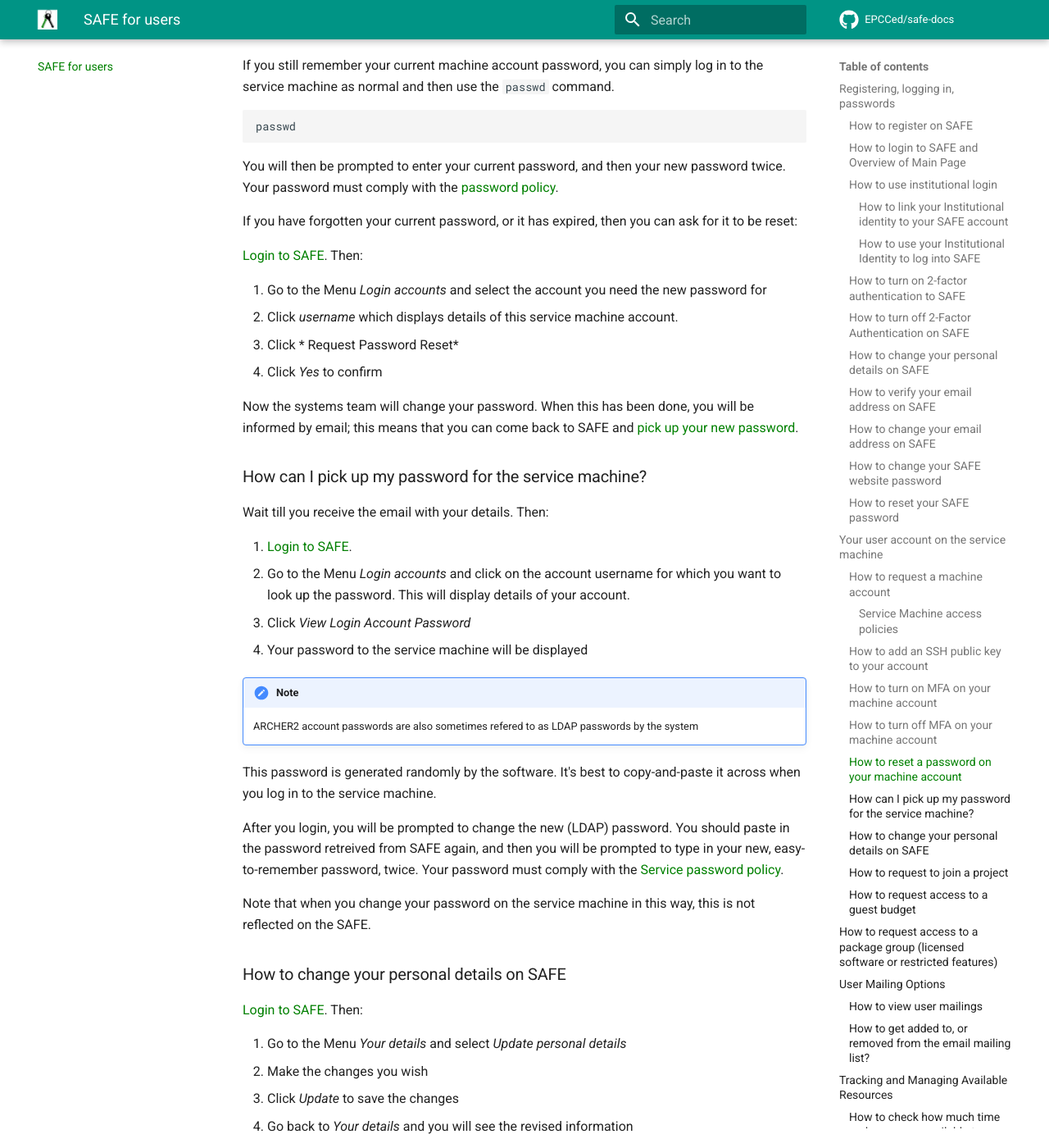
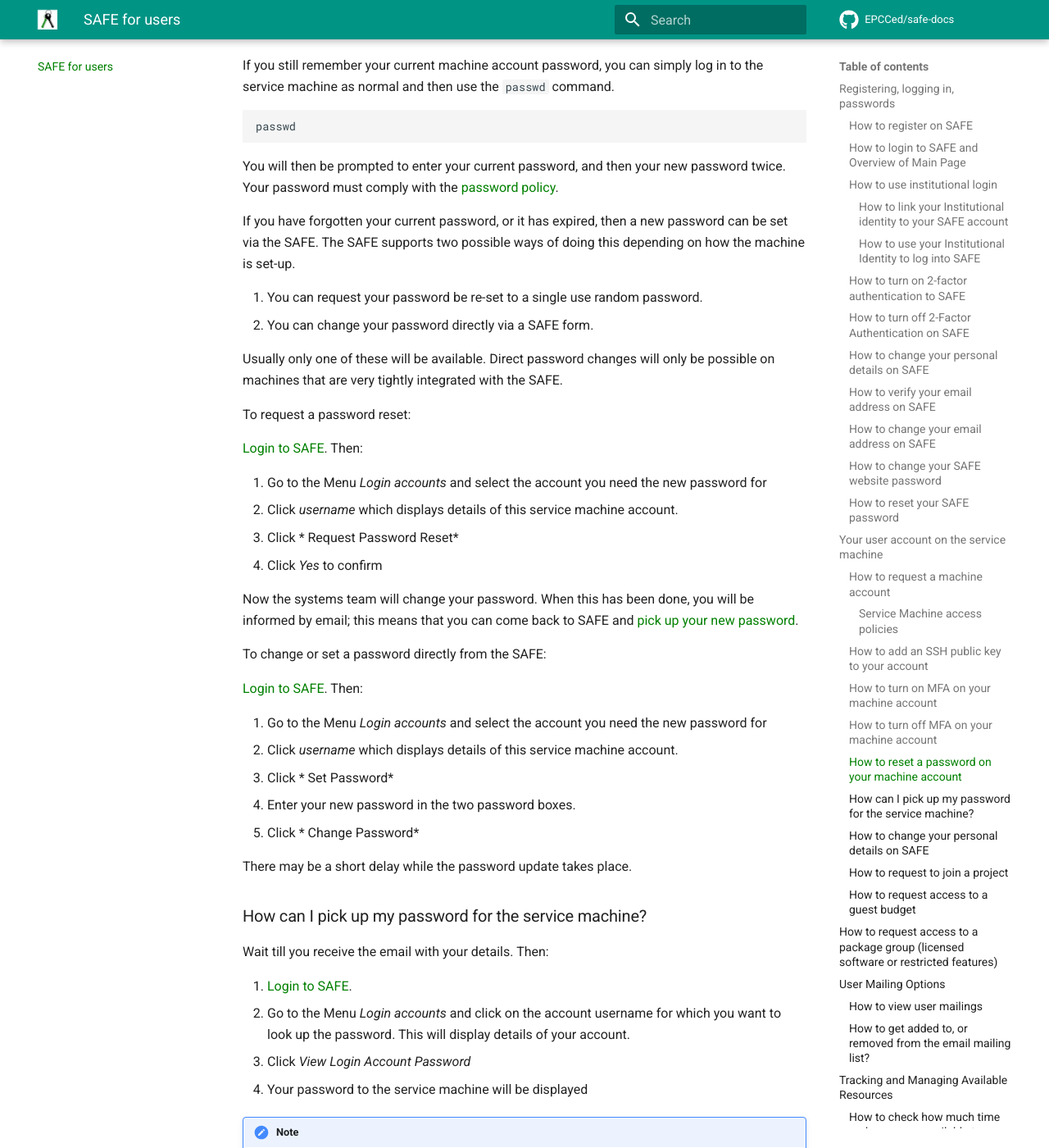
Before and after one commit to EPCCed/safe-docs, an MkDocs documentation site: the page built from docs/safe-for-users.md, in a window 1280 px wide and 1400 px high, scrolled down 7487 px. Shown: the whole window at 82% size. Built offline with MkDocs 1.6.1 and Material for MkDocs 9.7.7, drawn with Linux system fonts in a browser that asks for light colours; comment, search, counter and statistics services are not loaded; some of the changed text lies outside the part shown.

Commit message:
password mode updates

```diff
--- a/docs/safe-for-users.md
+++ b/docs/safe-for-users.md
@@ -208,8 +208,7 @@ appropriate button.  When you do this, you will be sent an  acknowledgment by em
 
 Now you have to wait for your PI or project manager to accept your request to register. When
 this has happened, the systems team are prompted to create your account on the service machine.
-Once this has been done, you will be sent an email. You can then
-[pick up your password](#getpass) for the service machine from your SAFE account.
+Once this has been done, you will be sent an email. If the service machine is configured to use passwords you can then [pick up your password](#getpass) for the service machine from your SAFE account.
 
 ### <a id="addssh"></a> How to add an SSH public key to your account
 
@@ -271,7 +270,14 @@ passwd
 You will then be prompted to enter your current password, and then your new password twice.
 Your password must comply with the [password policy](https://www.archer2.ac.uk/about/policies/passwords_usernames).
 
-If you have forgotten your current password, or it has expired, then you can ask for it to be reset:
+If you have forgotten your current password, or it has expired, then a new password can be set via the SAFE. The SAFE supports two possible ways of doing this depending on how the machine is set-up.
+
+ 1. You can request your password be re-set to a single use random password.
+ 2. You can change your password directly via a SAFE form.
+
+Usually only one of these will be available. Direct password changes will only be possible on machines that are very tightly integrated with the SAFE.
+
+To request a password reset:
 
 [Login to SAFE](#login). Then:
 
@@ -282,6 +288,19 @@ If you have forgotten your current password, or it has expired, then you can ask
 
 Now the systems team will change your password. When this has been done, you will be informed by email;
 this means that you can come back to SAFE and [pick up your new password](#getpass).
+
+To change or set a password directly from the SAFE:
+
+[Login to SAFE](#login). Then:
+
+1. Go to the Menu *Login accounts* and select the account you need the new password for
+2. Click *username* which displays details of this service machine account.
+3. Click * Set Password*
+4. Enter your new password in the two password boxes.
+5. Click * Change Password*
+
+There may be a short delay while the password update takes place.
+
 
 ### <h3 id="getpass"></a> How can I pick up my password for the service machine?
 
```
